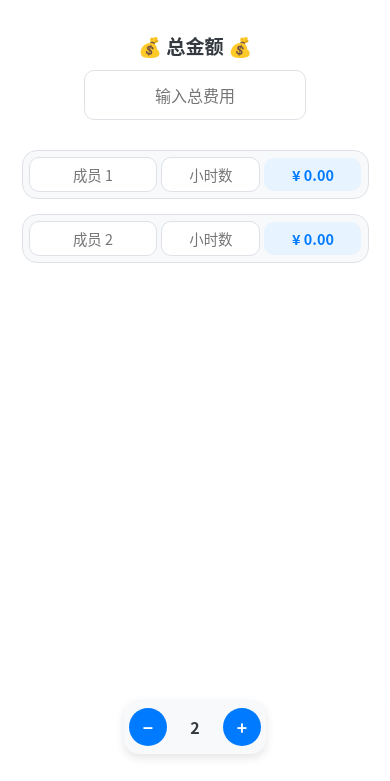
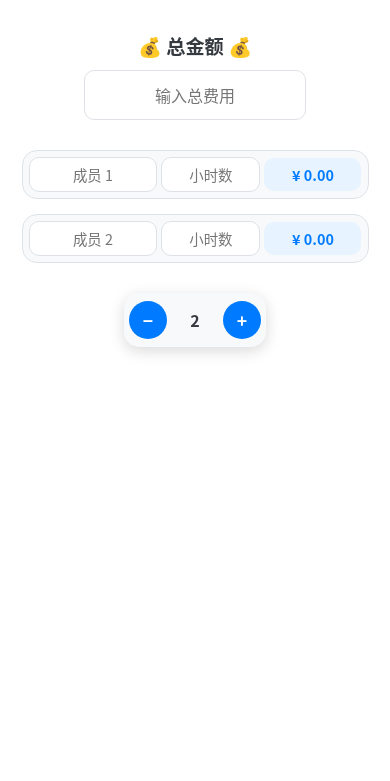
Before and after one commit to Eimy410/410, a plain HTML site: page index.html in a window 390 px wide. Shown: the part 63-844 px from the top of the page. Drawn offline with Linux system fonts and the light colour scheme.

Commit message:
Add files via upload

```diff
--- a/index.html
+++ b/index.html
@@ -177,26 +177,6 @@
             margin-top: 30px;
         }
 
-        @media (max-width: 768px) {
-            .controls {
-                position: fixed;
-                bottom: 20px;
-                left: 0;
-                right: 0;
-                margin-top: 0;
-                z-index: 1000;
-                padding: 15px 20px;
-                pointer-events: none;
-                background: linear-gradient(to top, rgba(255,255,255,1) 70%, rgba(255,255,255,0));
-            }
-            .member-counter-control {
-                pointer-events: auto;
-                box-shadow: 0 4px 20px rgba(0, 0, 0, 0.15);
-            }
-            .members-grid {
-                padding-bottom: 120px;
-            }
-        }
         .member-counter-control {
             display: flex;
             align-items: center;
@@ -293,6 +273,7 @@
             .member-card > .member-result { flex: 3 1 0; }
             .member-counter-control {
                 width: fit-content;
+                box-shadow: 0 4px 15px rgba(0, 0, 0, 0.15);
             }
             .counter-btn {
                 width: 40px;
@@ -321,13 +302,6 @@
             #member-count-input {
                 width: 50px;
                 font-size: 1em;
-            }
-            .controls {
-                bottom: 15px;
-                padding: 12px 15px;
-            }
-            .members-grid {
-                padding-bottom: 100px;
             }
         }
     </style>
@@ -366,6 +340,14 @@
         const debouncedCalculate = debounce(calculate, 150);
 
         function addMember(updateInput = true) {
+            // 在移动端记录按钮位置
+            const controls = document.querySelector('.controls');
+            let buttonPositionBeforeAdd = null;
+            if (window.innerWidth <= 768 && controls) {
+                const rect = controls.getBoundingClientRect();
+                buttonPositionBeforeAdd = rect.top;
+            }
+
             const currentCount = getCurrentMemberCount();
             const memberId = currentCount + 1;
             const card = document.createElement('div');
@@ -381,22 +363,47 @@
             }
             calculate();
 
-            // 在移动端自动滚动到新添加的成员
-            if (window.innerWidth <= 768) {
-                setTimeout(() => {
-                    card.scrollIntoView({ behavior: 'smooth', block: 'center' });
-                }, 100);
+            // 在移动端调整滚动位置，保持按钮在原位
+            if (window.innerWidth <= 768 && controls && buttonPositionBeforeAdd !== null) {
+                requestAnimationFrame(() => {
+                    const rect = controls.getBoundingClientRect();
+                    const buttonPositionAfterAdd = rect.top;
+                    const scrollAdjustment = buttonPositionAfterAdd - buttonPositionBeforeAdd;
+                    if (scrollAdjustment !== 0) {
+                        window.scrollBy({ top: scrollAdjustment, behavior: 'smooth' });
+                    }
+                });
             }
         }
 
         function removeMember(updateInput = true) {
             const memberCards = document.querySelectorAll('.member-card');
             if (memberCards.length > 0) {
+                // 在移动端记录按钮位置
+                const controls = document.querySelector('.controls');
+                let buttonPositionBeforeRemove = null;
+                if (window.innerWidth <= 768 && controls) {
+                    const rect = controls.getBoundingClientRect();
+                    buttonPositionBeforeRemove = rect.top;
+                }
+
                 memberCards[memberCards.length - 1].remove();
                 if (updateInput) {
                     updateMemberCountInput();
                 }
                 calculate();
+
+                // 在移动端调整滚动位置，保持按钮在原位
+                if (window.innerWidth <= 768 && controls && buttonPositionBeforeRemove !== null) {
+                    requestAnimationFrame(() => {
+                        const rect = controls.getBoundingClientRect();
+                        const buttonPositionAfterRemove = rect.top;
+                        const scrollAdjustment = buttonPositionAfterRemove - buttonPositionBeforeRemove;
+                        if (scrollAdjustment !== 0) {
+                            window.scrollBy({ top: scrollAdjustment, behavior: 'smooth' });
+                        }
+                    });
+                }
             }
         }
 
```
